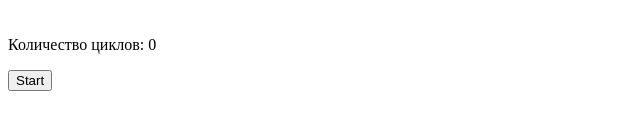
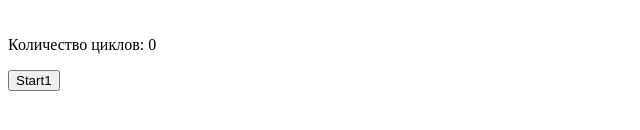
Before and after one commit to SEPEZHO/Game_of_life, a plain HTML site: page Index.html in a window 1280 px wide. Shown: the part 378-508 px from the top of the page, 0-640 px from the left. Drawn offline with Linux system fonts and the light colour scheme.

Commit message:
Update Index.html

```diff
--- a/Index.html
+++ b/Index.html
@@ -10,6 +10,6 @@
 <body>
   <canvas id="c1" width="300" height="300"></canvas>
   <p>Количество циклов: <span id="count">0</span></p>
-  <button id="start">Start</button>
+  <button id="start">Start1</button>
 </body>
 </html>
```
